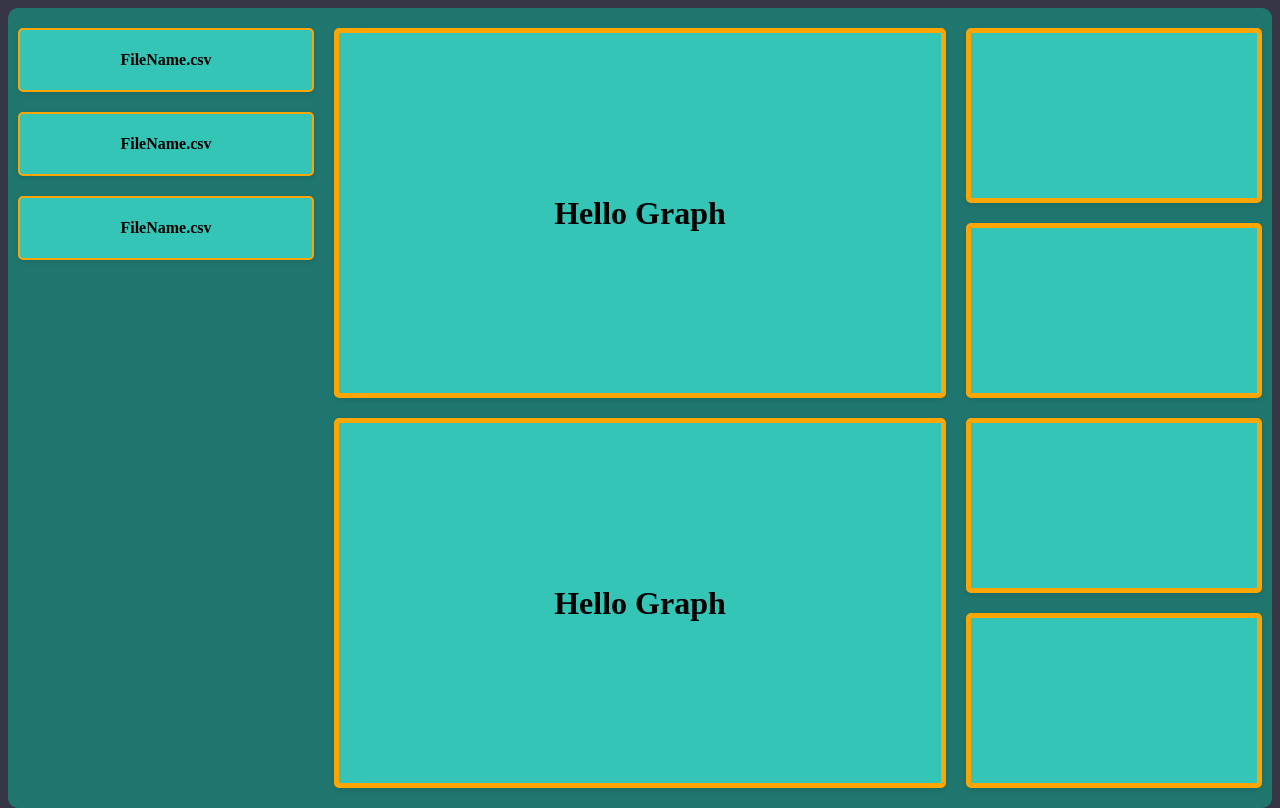
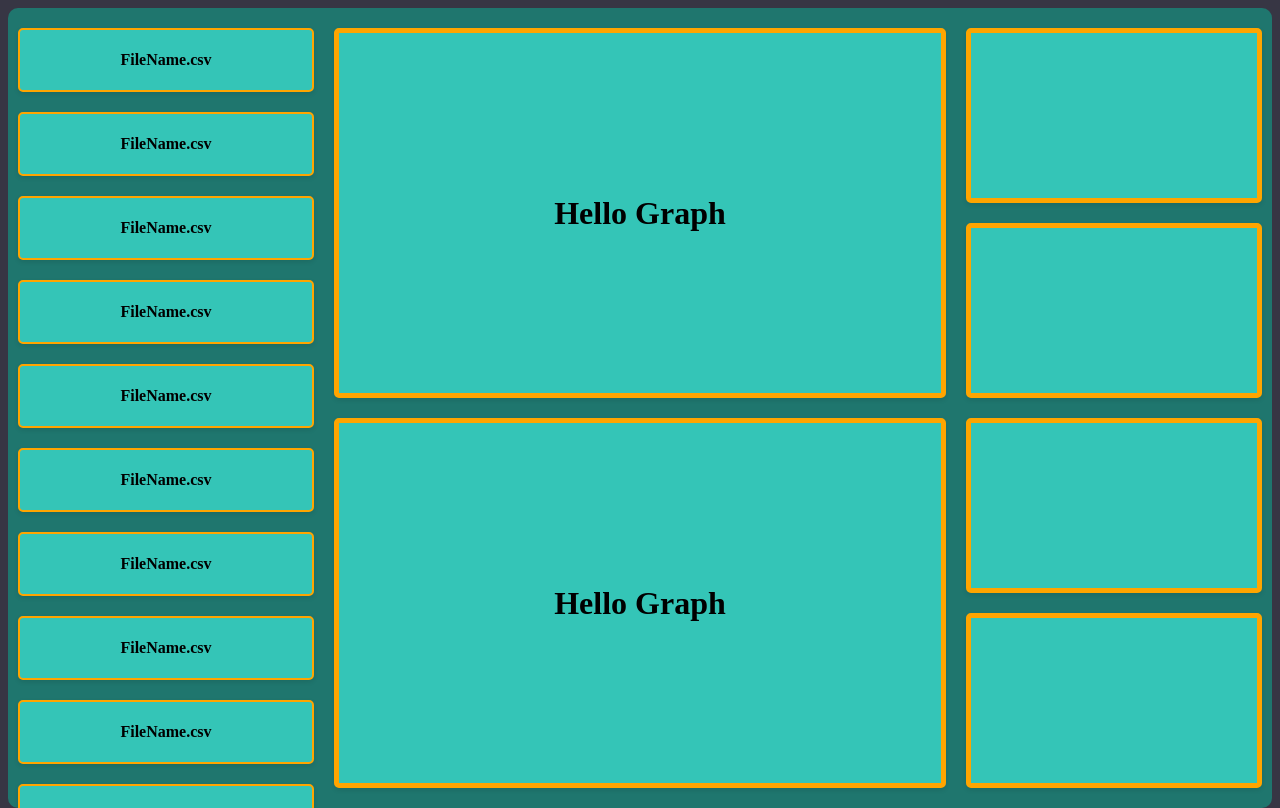
Before and after one commit to rahulaauji-30/wilo-frontend, a React (Vite) app: page / in a window 1280 px wide. Built offline with nearby package versions, Linux system fonts and the light colour scheme.

Commit message:
Update Left.jsx

```diff
--- a/src/components/Left.jsx
+++ b/src/components/Left.jsx
@@ -7,6 +7,17 @@ const Left = ()=>{
         <Files/>
         <Files/>
         <Files/>
+        <Files/>
+        <Files/>
+        <Files/>
+        <Files/>
+        <Files/>
+        <Files/>
+        <Files/>
+        <Files/>
+        <Files/>
+        <Files/>
+        <Files/>
         </div>
     </>)
 }
```
